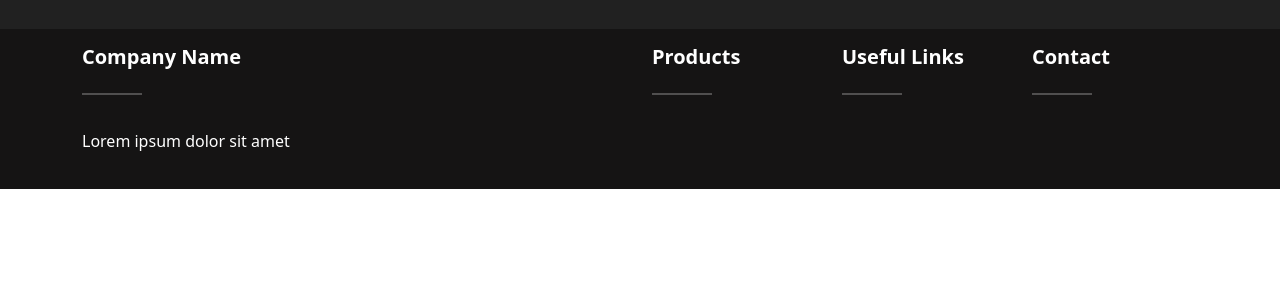
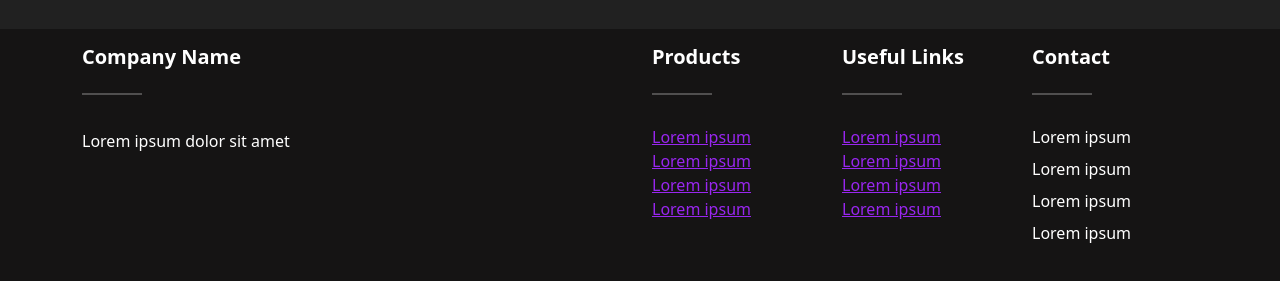
Before and after one commit to Meret12/BootstrapPortfolioFCC, a website: page index.html in a window 1280 px wide. Shown: the part 7689-7970 px from the top of the page. Before the commit the page ends 7878 px from the top, so only its background shows below. Drawn offline with nearby package versions, Linux system fonts and the light colour scheme.

Commit message:
company list

```diff
--- a/index.html
+++ b/index.html
@@ -728,14 +728,32 @@
     <div class="col-12 col-sm-6 col-lg-2 mb-4">
       <h5 class="text-capitalize fw-bold">Products</h5>
       <hr class="bg-white d-inline-block mb-4" style="width: 60px; height:2px;">
+      <ul class="list-inline">
+        <li><a href="#">Lorem ipsum</a></li>
+        <li><a href="#">Lorem ipsum</a></li>
+        <li><a href="#">Lorem ipsum</a></li>
+        <li><a href="#">Lorem ipsum</a></li>
+      </ul>
     </div>
     <div class="col-12 col-sm-6 col-lg-2 mb-4">
       <h5 class="text-capitalize fw-bold">Useful links</h5>
       <hr class="bg-white d-inline-block mb-4" style="width: 60px; height:2px;">
+      <ul class="list-inline">
+        <li><a href="#">Lorem ipsum</a></li>
+        <li><a href="#">Lorem ipsum</a></li>
+        <li><a href="#">Lorem ipsum</a></li>
+        <li><a href="#">Lorem ipsum</a></li>
+      </ul>
     </div>
     <div class="col-12 col-sm-6 col-lg-2 mb-4">
       <h5 class="text-capitalize fw-bold">Contact</h5>
       <hr class="bg-white d-inline-block mb-4" style="width: 60px; height:2px;">
+      <ul class="list-inline company-list">
+        <li><a href="#">Lorem ipsum</a></li>
+        <li><a href="#">Lorem ipsum</a></li>
+        <li><a href="#">Lorem ipsum</a></li>
+        <li><a href="#">Lorem ipsum</a></li>
+      </ul>
     </div>
   </div>
 </div>
--- a/scss/sections/_footer.scss
+++ b/scss/sections/_footer.scss
@@ -64,8 +64,24 @@
         font-size: 1.6rem;
       }
 
-
     }
   }
+}
 
+// STYLE THE COMPANY INFO CONTENT
+
+.company-list {
+  display: block;
+  list-style-type: none;
+  position: relative;
+
+  li {
+    margin-bottom: 0.5rem;
+    text-decoration: none;
+
+    a {
+      color: $white;
+      text-decoration: none;
+    }
+  }
 }
```
Also changed, not shown: assets/css/style.css, 1 other file.
